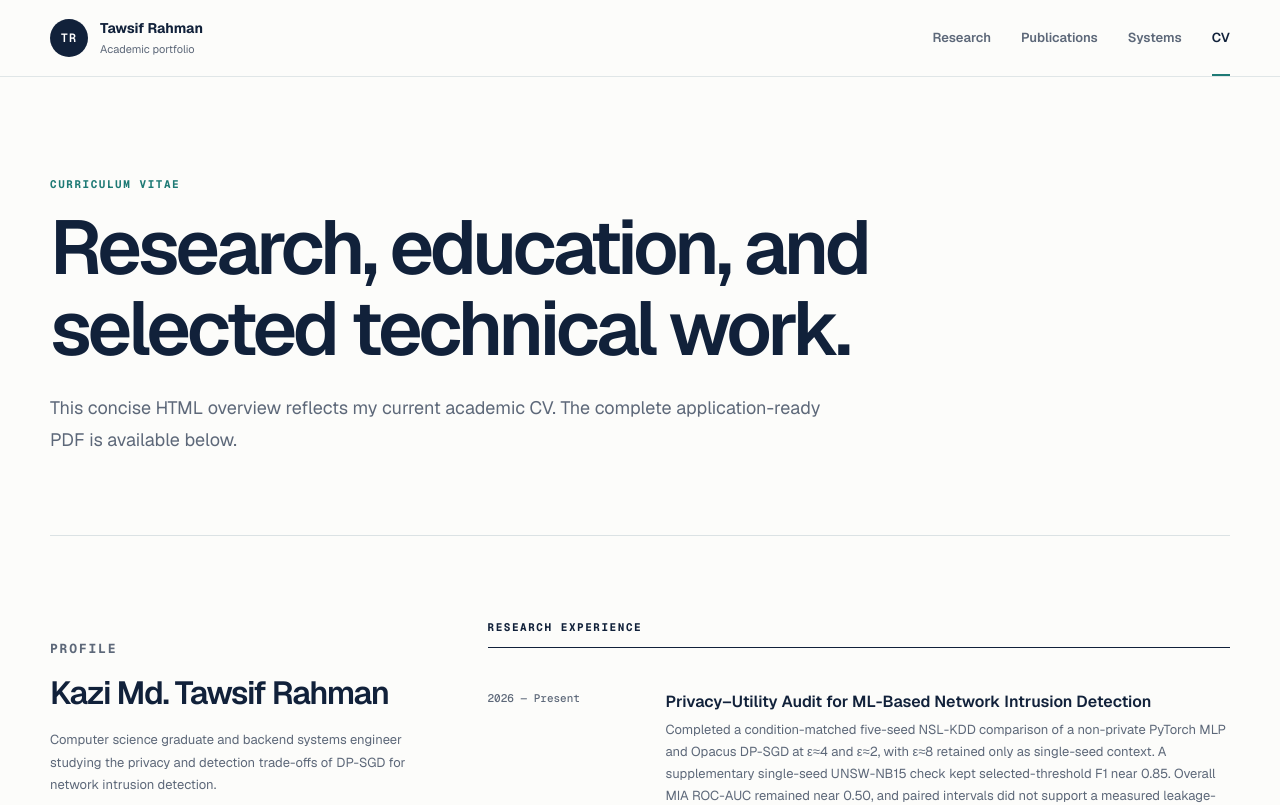
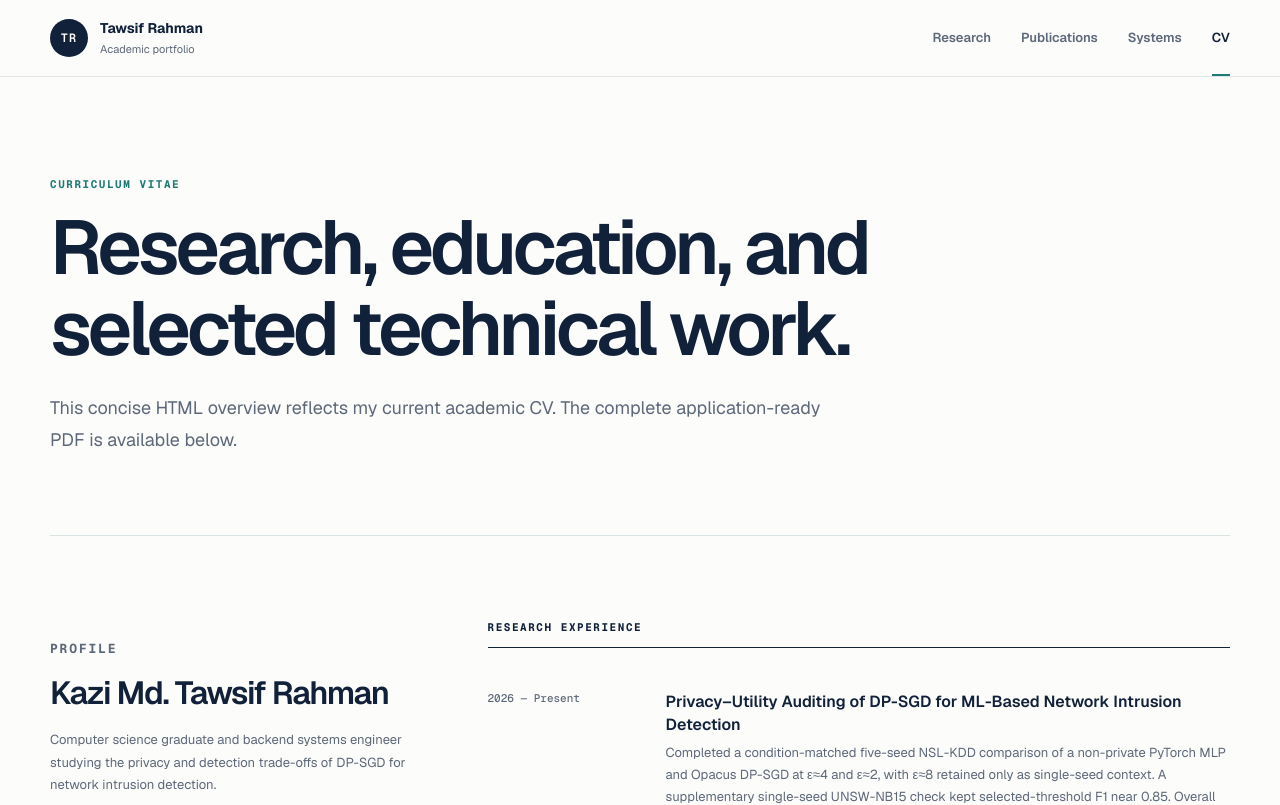
Before and after one commit to tawsif113/Academic-Portfolio, a Next.js app: page /cv in a window 1280 px wide. Shown: the top 805 px of the page. Built offline with nearby package versions, Linux system fonts and the light colour scheme.

Commit message:
Match online research title to latest academic CV

```diff
--- a/app/cv/page.tsx
+++ b/app/cv/page.tsx
@@ -77,7 +77,7 @@ export default function Cv() {
               <h2>Research experience</h2>
               <Entry
                 date="2026 — Present"
-                title="Privacy–Utility Audit for ML-Based Network Intrusion Detection"
+                title="Privacy–Utility Auditing of DP-SGD for ML-Based Network Intrusion Detection"
               >
                 Completed a condition-matched five-seed NSL-KDD comparison of
                 a non-private PyTorch MLP and Opacus DP-SGD at ε≈4 and ε≈2,
```
